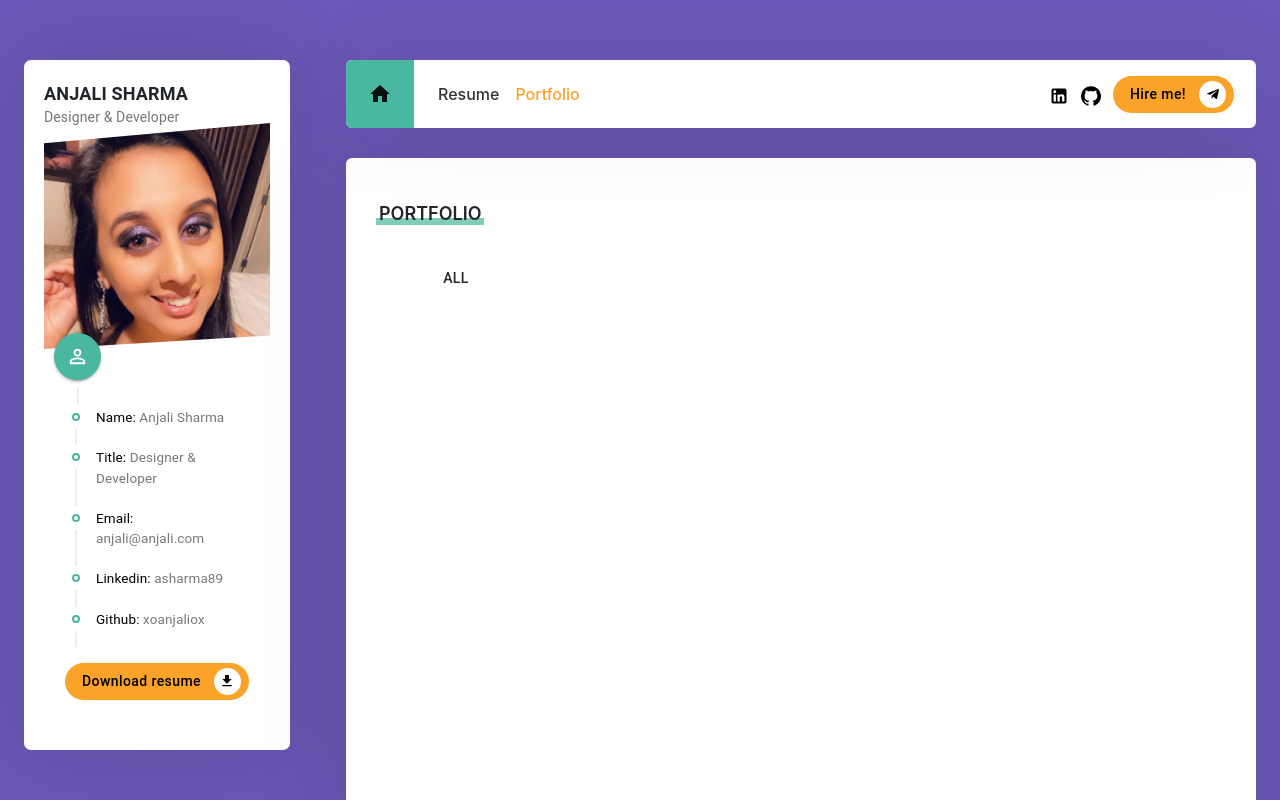
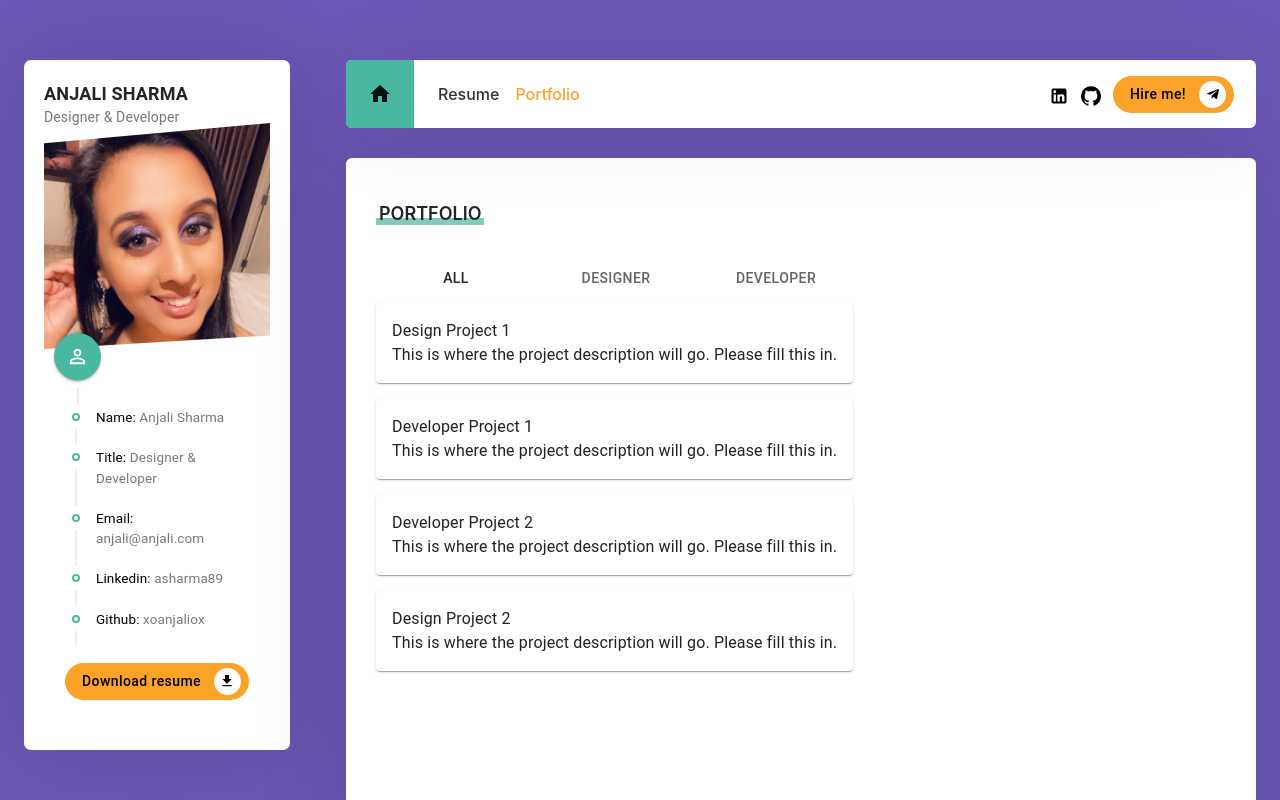
Before and after one commit to xoanjaliox/portfolio-site, a React (Create React App) app: page /portfolio in a window 1280 px wide. Shown: the top 800 px of the page. Built offline with nearby package versions, Linux system fonts and the light colour scheme.

Commit message:
Updated portfolio section

```diff
--- a/src/pages/Portfolio/Portfolio.js
+++ b/src/pages/Portfolio/Portfolio.js
@@ -1,5 +1,15 @@
 import React, { useState } from "react";
-import { Tab, Tabs, Grid } from "@material-ui/core";
+import {
+  Tab,
+  Tabs,
+  Grid,
+  Card,
+  CardActionArea,
+  CardContent,
+  CardMedia,
+  Typography,
+} from "@material-ui/core";
+import Grow from "@material-ui/core/Grow";
 import "./Portfolio.css";
 import resumeData from "../../utils/resumeData";
 
@@ -20,9 +30,53 @@ const Portfolio = () => {
           value={tabValue}
           indicatorColor="white"
           className="custom-tabs"
-          onChange={(event, newValue) => setTabValue(newValue)}>
-              <Tab label="All" value="All" className={tabValue == "All" ? "custom-tabs-item-active" : "custom-tabs-item"} />
-          </Tabs>
+          onChange={(event, newValue) => setTabValue(newValue)}
+        >
+          <Tab
+            label="All"
+            value="All"
+            className={
+              tabValue === "All"
+                ? "custom-tabs-item-active"
+                : "custom-tabs-item"
+            }
+          />
+
+          {[...new Set(resumeData.projects.map((item) => item.tag))].map(
+            (tag) => (
+              <Tab
+                label={tag}
+                value={tag}
+                className={
+                  tabValue === "All"
+                    ? "custom-tabs-item-active"
+                    : "custom-tabs-item"
+                }
+              />
+            )
+          )}
+        </Tabs>
+      </Grid>
+
+      {/* Projects */}
+      <Grid item xs={12}>
+        <Grid container spacing={2}>
+          {resumeData.projects.map((project) => (
+            <Grid item>
+              <Grow in timeout={1000}>
+                <Card>
+                  <CardActionArea>
+                    <CardMedia />
+                    <CardContent>
+                      <Typography>{project.title}</Typography>
+                      <Typography>{project.description}</Typography>
+                    </CardContent>
+                  </CardActionArea>
+                </Card>
+              </Grow>
+            </Grid>
+          ))}
+        </Grid>
       </Grid>
     </Grid>
   );
--- a/src/utils/resumeData.js
+++ b/src/utils/resumeData.js
@@ -131,9 +131,9 @@ export default {
         },
     ],
 
-    portfolio: [
+    projects: [
         {
-            tag: "Design",
+            tag: "Designer",
             image: "https://cdn.pixabay.com/photo/2017/08/30/01/05/milky-way-2695569_960_720.jpg",
             title: "Design Project 1",
             description: "This is where the project description will go. Please fill this in.",
@@ -166,7 +166,7 @@ export default {
         },
 
         {
-            tag: "Design",
+            tag: "Designer",
             image: "https://cdn.pixabay.com/photo/2017/08/30/01/05/milky-way-2695569_960_720.jpg",
             title: "Design Project 2",
             description: "This is where the project description will go. Please fill this in.",
```
